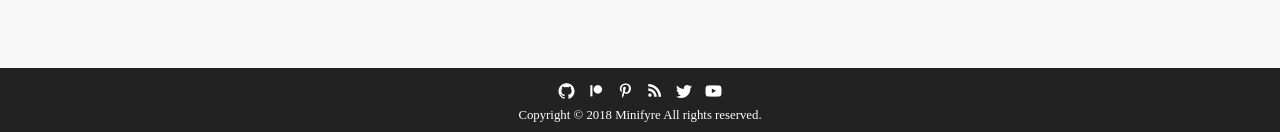
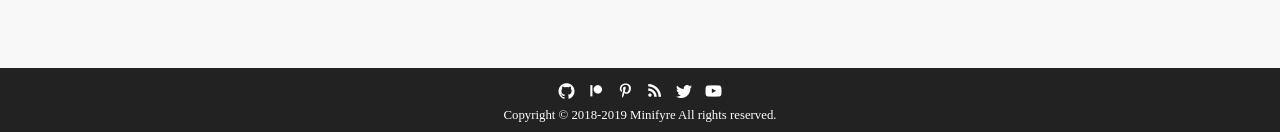
Before and after one commit to isabella232/minifyre.github.io, a Jekyll site: the page built from about.md, in a window 1280 px wide. Shown: the part 765-897 px from the top of the page. Built offline with Jekyll 4.4.1, drawn with Linux system fonts in a browser that asks for light colours.

Commit message:
+always up to date copyright year

```diff
--- a/_includes/footer.html
+++ b/_includes/footer.html
@@ -4,6 +4,6 @@
 			<a data-icon={{link.name}} href={{link.url}} target=_blank>{{link.name}}</a>
 		{% endfor %}
 	</nav>
-	<span class="fine-print row">Copyright &copy; 2018 {{site.title}} All rights reserved.</span>
+	<span class="fine-print row">Copyright &copy; 2018-{{site.time | date: '%Y'}} {{site.title}} All rights reserved.</span>
 </footer>
 <script src="/js/scroll-progress-bar.js"></script>
```
